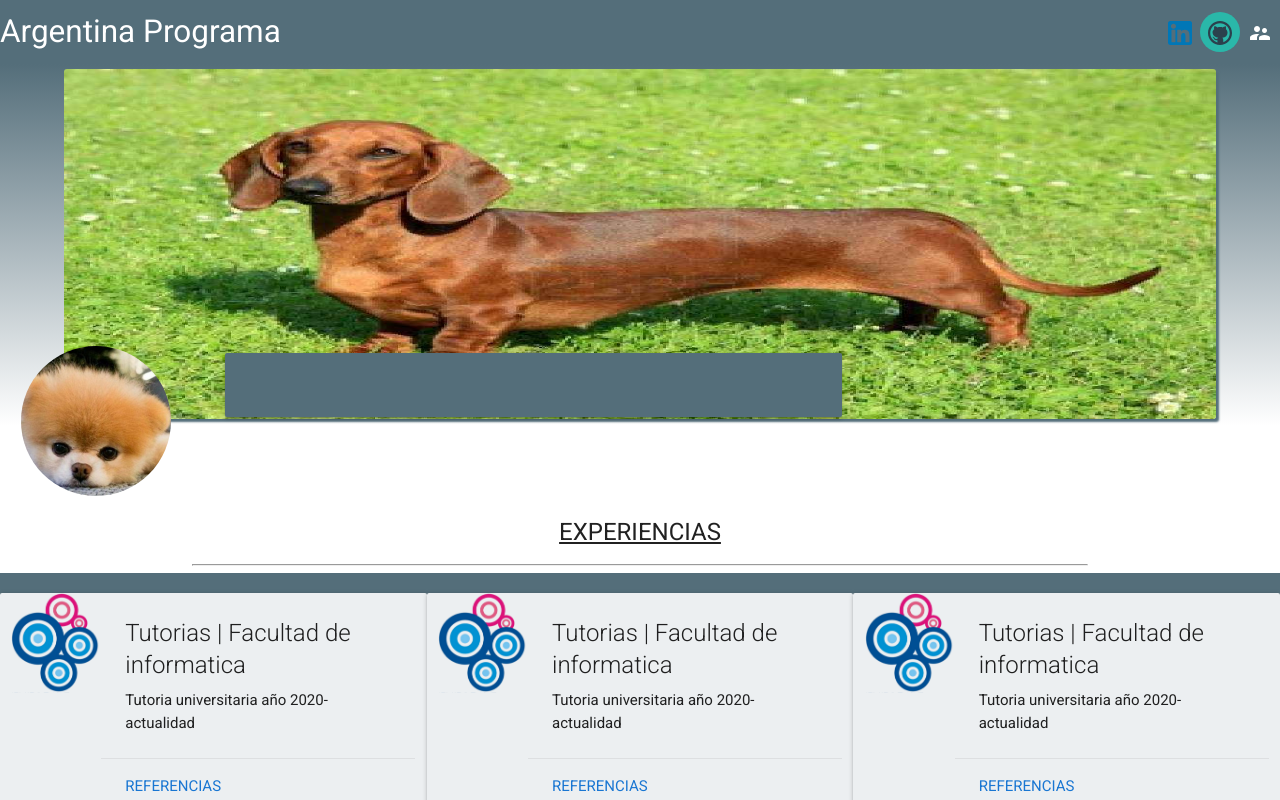
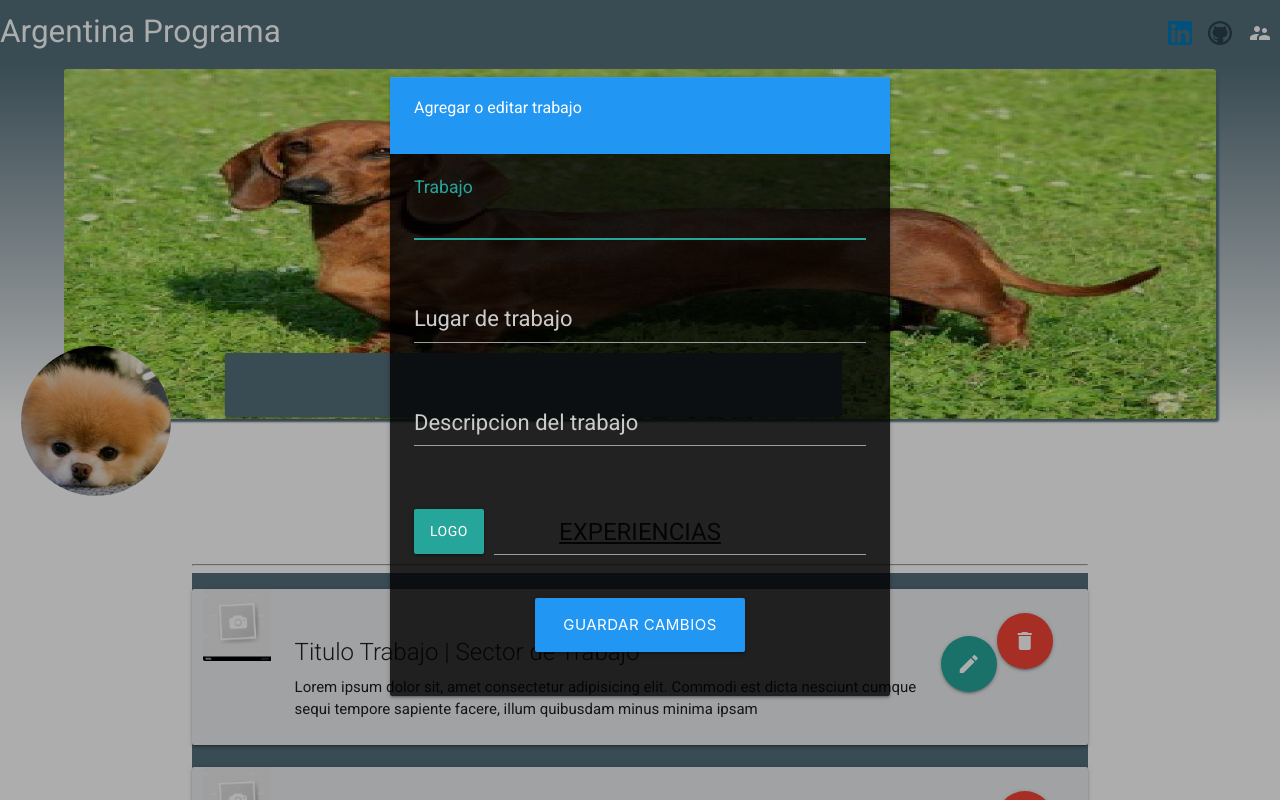
Before and after one commit to danteGiuliano/proyecto-integrador, an Angular app: page / in a window 1280 px wide. Both pictures are taken after a click on the button 1220 px from the left and 32 px from the top of the page. Shown: the top 800 px of the page. Built offline with nearby package versions, Linux system fonts and the light colour scheme; no server answers; what ng-circle-progress would draw is missing.

Commit message:
modal editar experiencias creado, ajustes en la seccion de experiencias

```diff
--- a/src/app/component/modal-experiencia/modal-experiencia.component.css
+++ b/src/app/component/modal-experiencia/modal-experiencia.component.css
@@ -0,0 +1,19 @@
+#contenedor{
+    width: 500px;
+    background: rgba(0, 0, 0, 0.8);
+}
+label{
+    font-size: 22px;
+    color:#ccc
+}
+input{
+    font-size: 22px;
+    color:#fff
+}
+textarea{
+    font-size: 22px;
+    color:#fff
+}
+button:hover{
+    padding: 0px 40px;
+}
--- a/src/app/component/modal-experiencia/modal-experiencia.component.html
+++ b/src/app/component/modal-experiencia/modal-experiencia.component.html
@@ -1 +1,44 @@
-<p>modal-experiencia works!</p>
+<div class="row" >
+    <div class="col offset-14">
+      <div class="card" id="contenedor">
+        <div class="card-action blue white-text">
+          <h3>Agregar o editar trabajo</h3>
+        </div>
+        <div class="card-content">
+
+            <div class="input-field">
+                <input  id="first_name" type="text" class="validate">
+                <label for="first_name">Trabajo</label>
+              </div><br>
+
+          <div class="input-field">
+            <input id="first_name" type="text" class="validate">
+            <label for="first_name">Lugar de trabajo</label>
+          </div><br>
+
+          <div class="input-field">
+            <textarea id="textarea1" class="materialize-textarea"></textarea>
+            <label for="textarea1">Descripcion del trabajo</label>
+          </div><br>
+
+          <form action="#">
+            <div class="file-field input-field">
+              <div class="btn">
+                <span>Logo</span>
+                <input type="file">
+              </div>
+              <div class="file-path-wrapper">
+                <input class="file-path validate" type="text">
+              </div>
+            </div>
+          </form><br>
+
+
+          <div class="form-field center-align">
+           <button class="btn-large waves-effect waves-light blue">Guardar cambios</button>
+          </div><br>
+
+        </div>
+      </div>
+    </div>
+  </div>
--- a/src/app/componentes/educacion/educacion.component.html
+++ b/src/app/componentes/educacion/educacion.component.html
@@ -1,14 +1,24 @@
-
 <div class="center-align" style=" text-transform: uppercase ;margin:0; text-decoration: underline">
     <h1>Educacion</h1>
     <hr>
 </div>
 <div class="blue-grey darken-1" style="padding-top:1%;">
     <div class="container">
-        <div class="row" >
-            <ul class="collection background" >
+        <div class="row">
+            <ul class="collection background">
                 <li class="collection-item avatar" *ngFor="let item of [1,1,1,1,1]">
-                    <img src="../../../assets/logoTutoriasFAI.png" alt="" class="circle">
+                    <!-- Boton para editar borrar el componente -->
+                    <button class="card-title material-icons right
+              btn-floating btn-small waves-effect waves-light red">
+                        <i class="material-icons">delete</i>
+                    </button><br>
+
+                    <button class="card-title material-icons right
+               btn-floating btn-small waves-effect waves-light">
+                        <i class="material-icons">edit</i>
+                    </button>
+
+                    <img src="../../../assets/sinfoto.jpg" alt="" class="circle">
                     <span class="title">Title</span>
                     <p>First Line <br>
                         Second Line
--- a/src/app/componentes/experiencia/experiencia.component.css
+++ b/src/app/componentes/experiencia/experiencia.component.css
@@ -2,6 +2,6 @@
     background-color: var(--main-color);
 }
 .tamaño{
-    max-height: 100px;
-    max-width: 100px;
+    max-height: 72px;
+    max-width: 72px;
 }
--- a/src/app/componentes/experiencia/experiencia.component.html
+++ b/src/app/componentes/experiencia/experiencia.component.html
@@ -1,25 +1,47 @@
-<div class="container"><div class="center-align" style=" text-transform: uppercase ;margin:0; text-decoration: underline" >
+<div class="container">
+  <div class="center-align" style=" text-transform: uppercase ;margin:0; text-decoration: underline">
     <h1>Experiencias</h1>
     <hr>
-</div></div>
-
+  </div>
+</div>
+<div class="container">
   <div class="blue-grey darken-1" style="padding-top:1%;">
     <div>
       <div class="row">
-               <div class=" col m4 card horizontal blue-grey lighten-5 hoverable" *ngFor="let item of [1,1,1,1,1]">
+        <div class=" col m12 card horizontal blue-grey lighten-5 hoverable" *ngFor="let item of [1,1,1,1,1]">
+
+          <!--Seccion de imagen-->
           <div class="card-image">
-                   <img src="../../../assets/logoTutoriasFAI.png" class="cirle tamaño">
+            <img src="../../../assets/sinfoto.jpg" class="cirle tamaño">
+
           </div>
           <div class="card-stacked">
             <div class="card-content">
-                       <span class="card-title">Tutorias | Facultad de informatica</span>
-                     <p>Tutoria universitaria año 2020-actualidad</p>
-                   </div>
-                   <div class="card-action ">
-                     <a href="#" class="blue-text text-darken-2 " >Referencias</a>
+
+              <!-- Boton para editar borrar el componente -->
+              <button class="card-title material-icons right
+                      btn-floating btn-large waves-effect waves-light red">
+                <i class="material-icons">delete</i>
+              </button><br>
+
+              <button (click)="openEditMode()" class="card-title material-icons right
+                       btn-floating btn-large waves-effect waves-light">
+                <i class="material-icons">edit</i>
+              </button>
+
+
+              <!-- Seccion de titulo y lugar de trabajo-->
+
+              <span class="card-title">Titulo Trabajo | Sector de Trabajo
+              </span>
+              <p>Lorem ipsum dolor sit, amet consectetur adipisicing elit. Commodi est dicta
+                nesciunt cumque sequi tempore sapiente facere, illum quibusdam minus minima ipsam</p>
+
             </div>
           </div>
         </div>
       </div>
     </div>
   </div>
+
+</div>
--- a/src/app/componentes/experiencia/experiencia.component.ts
+++ b/src/app/componentes/experiencia/experiencia.component.ts
@@ -1,4 +1,6 @@
 import { Component, OnInit } from '@angular/core';
+import { MatDialog } from '@angular/material/dialog';
+import { ModalExperienciaComponent } from 'src/app/component/modal-experiencia/modal-experiencia.component';
 
 @Component({
   selector: 'app-experiencia',
@@ -7,9 +9,13 @@ import { Component, OnInit } from '@angular/core';
 })
 export class ExperienciaComponent implements OnInit {
 
-  constructor() { }
+  constructor(private modal:MatDialog) { }
 
   ngOnInit(): void {
   }
 
+  openEditMode(){
+    this.modal.open(ModalExperienciaComponent)
+  }
+
 }
--- a/src/app/componentes/header/header.component.html
+++ b/src/app/componentes/header/header.component.html
@@ -5,8 +5,8 @@
         Argentina Programa</a>
       <ul id="nav-mobile" class="bottom right">
           <li><button mat-icon-button class="hoverable"><mat-icon svgIcon="linkedin"></mat-icon></button></li>
-          <li><button mat-icon-button class="hoverable"><mat-icon svgIcon="github"></mat-icon></button></li>
-          <li><button (click)="open()"  mat-icon-button (Click)="open()" class="hoverable"><mat-icon>supervisor_account</mat-icon></button></li>
+          <li><button (click)="editar()" mat-icon-button class="hoverable"><mat-icon svgIcon="github"></mat-icon></button></li>
+          <li><button (click)="open()"  mat-icon-button class="hoverable"><mat-icon>supervisor_account</mat-icon></button></li>
       </ul>
 
     </div>
--- a/src/app/componentes/header/header.component.ts
+++ b/src/app/componentes/header/header.component.ts
@@ -1,5 +1,6 @@
 import { Component, OnInit } from '@angular/core';
 import { MatDialog } from '@angular/material/dialog';
+import { ModalExperienciaComponent } from 'src/app/component/modal-experiencia/modal-experiencia.component';
 import { IconsService } from 'src/app/services/icons.service';
 import { LoginComponent } from '../login/login.component';
 
@@ -18,6 +19,8 @@ export class HeaderComponent implements OnInit {
   }
   ngOnInit(): void {
   }
-
+  editar(){
+    this.login.open(ModalExperienciaComponent)
+  }
 
 }
```
Also changed, not shown: src/app/componentes/skills/skills.component.html (line endings or trailing spaces), src/assets/sinfoto.jpg (added). Lines whose indentation alone changed are shown as unchanged.
